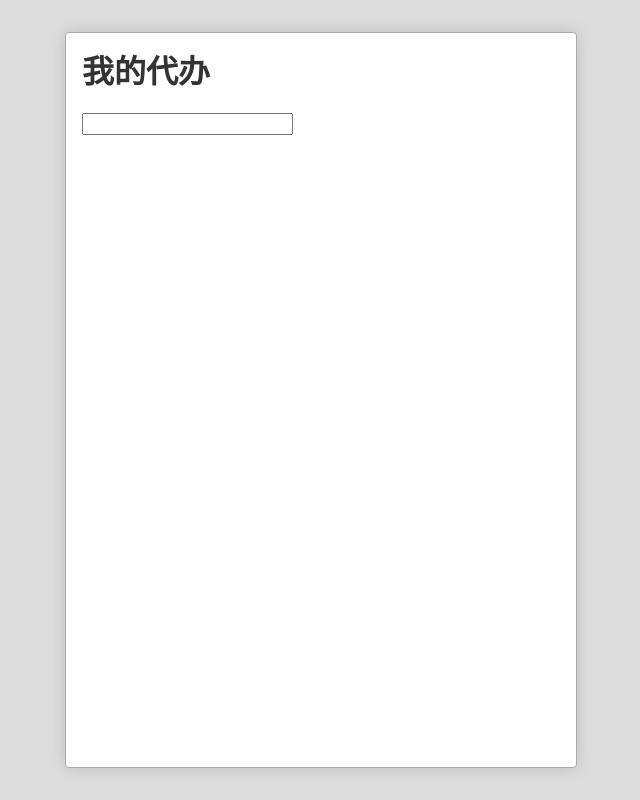
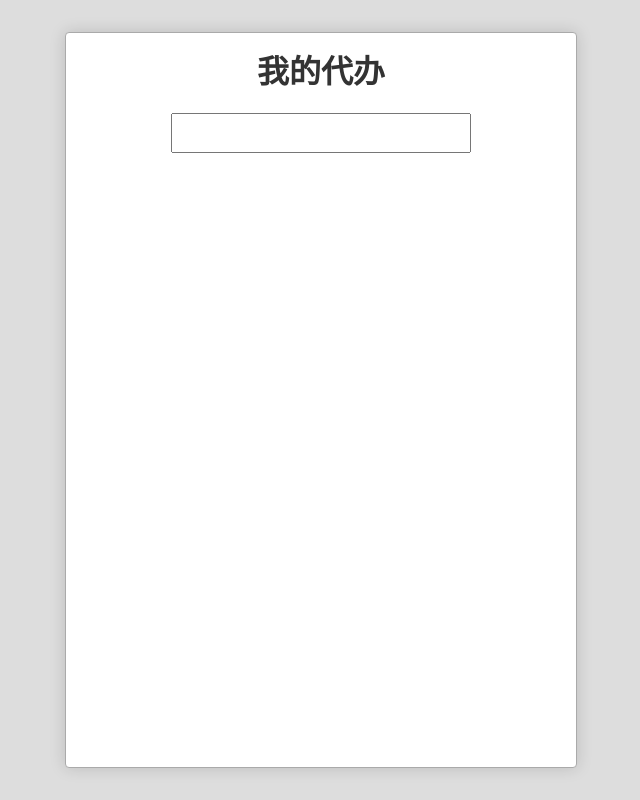
Before and after one commit to xiaojiongtu/todo-list, a React (Create React App) app: page / in a window 1280 px wide. Shown: the whole page, without its empty margins (319-959 px from the left). Built offline with nearby package versions, Linux system fonts and the light colour scheme.

Commit message:
修改value

```diff
--- a/src/App.css
+++ b/src/App.css
@@ -7,5 +7,14 @@
   padding:0 1em;
   min-height: 20em;
   min-width: 32em;
-  box-shadow: 0 0 1em hsla(0,0%,0%,0.15)
+  box-shadow: 0 0 1em hsla(0,0%,0%,0.15);
+  text-align: center;
 }
+.inputWrapper{
+  text-align: center;
+}
+.inputWrapper input{
+  width: 300px;
+  height: 40px;
+  line-height: 40px;
+}
--- a/src/App.js
+++ b/src/App.js
@@ -25,12 +25,13 @@ class App extends Component {
               </li>
           )
       });
-        console.log(todos)
     return (
       <div className="App">
           <h1>我的代办</h1>
           <div className="inputWrapper">
-              <TodoInput content={this.state.newTodo} onSubmit={this.addTodo.bind(this)} />
+              <TodoInput content={this.state.newTodo}
+                          onChange={this.changeTitle.bind(this)}
+                          onSubmit={this.addTodo.bind(this)}/>
           </div>
           <ol>
               {todos}
@@ -38,6 +39,13 @@ class App extends Component {
       </div>
     );
   }
+
+    changeTitle(event){
+        this.setState({
+            newTodo:event.target.value,
+            todoList:this.state.todoList
+        })
+    }
     addTodo(event){
         this.state.todoList.push({
             id:idMaker(),
@@ -50,6 +58,7 @@ class App extends Component {
             todoList:this.state.todoList
         })
     }
+
 }
 
 export default App;
--- a/src/TodoInput.js
+++ b/src/TodoInput.js
@@ -4,11 +4,17 @@
 import React, { Component } from 'react';
 export default class TodoInput extends Component{
     render(){
-        return <input type="text" defaultValue={this.props.content} onKeyPress={this.onSubmit.bind(this)}/>
+        return <input type="text" value ={this.props.content}
+                      onChange={this.changeTitle.bind(this)}
+                      onKeyPress={this.onSubmit.bind(this)}/>
     }
     onSubmit(e){
          if(e.key==="Enter"){
             this.props.onSubmit(e)
          }
      }
+
+    changeTitle(e){
+        this.props.onChange(e)
+    }
 }
```
Also changed, not shown: src/reset.css (line endings or trailing spaces).
